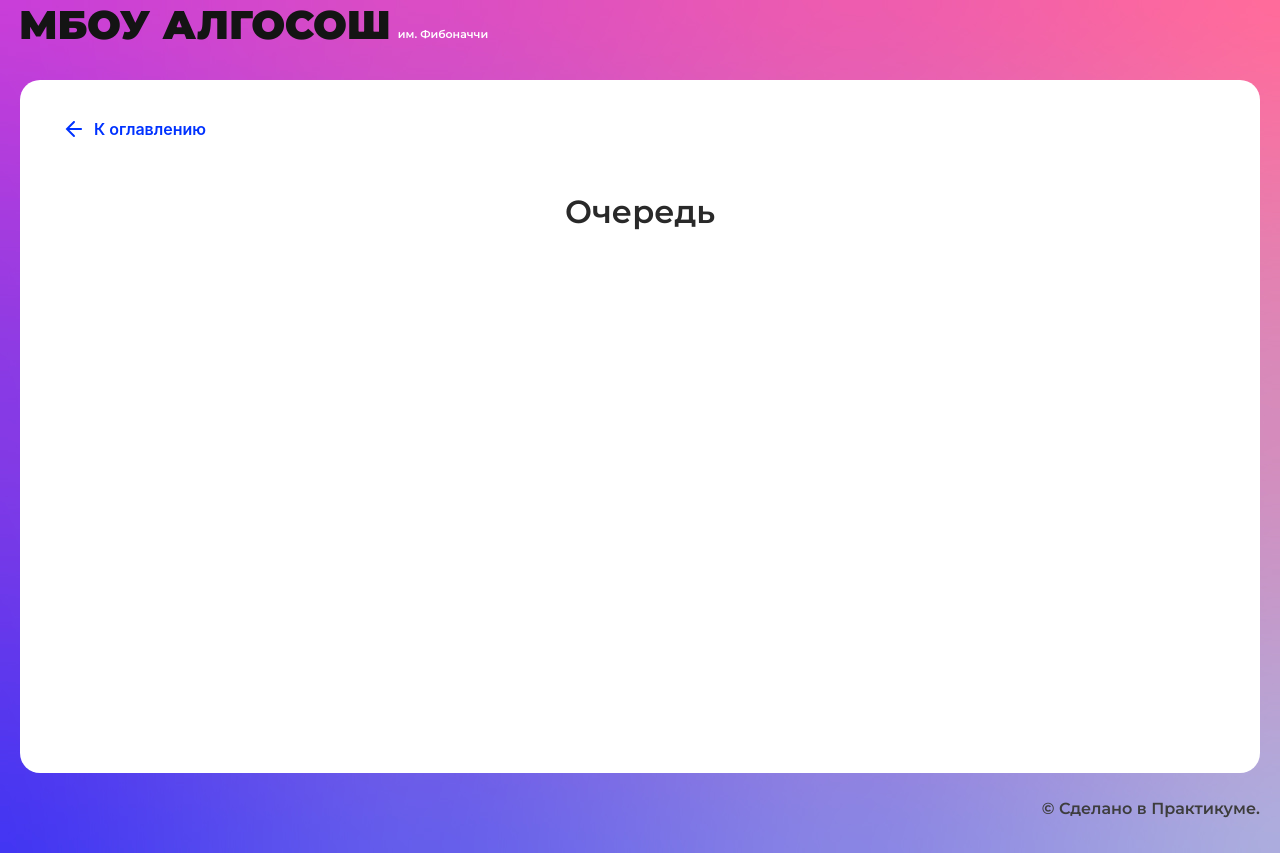
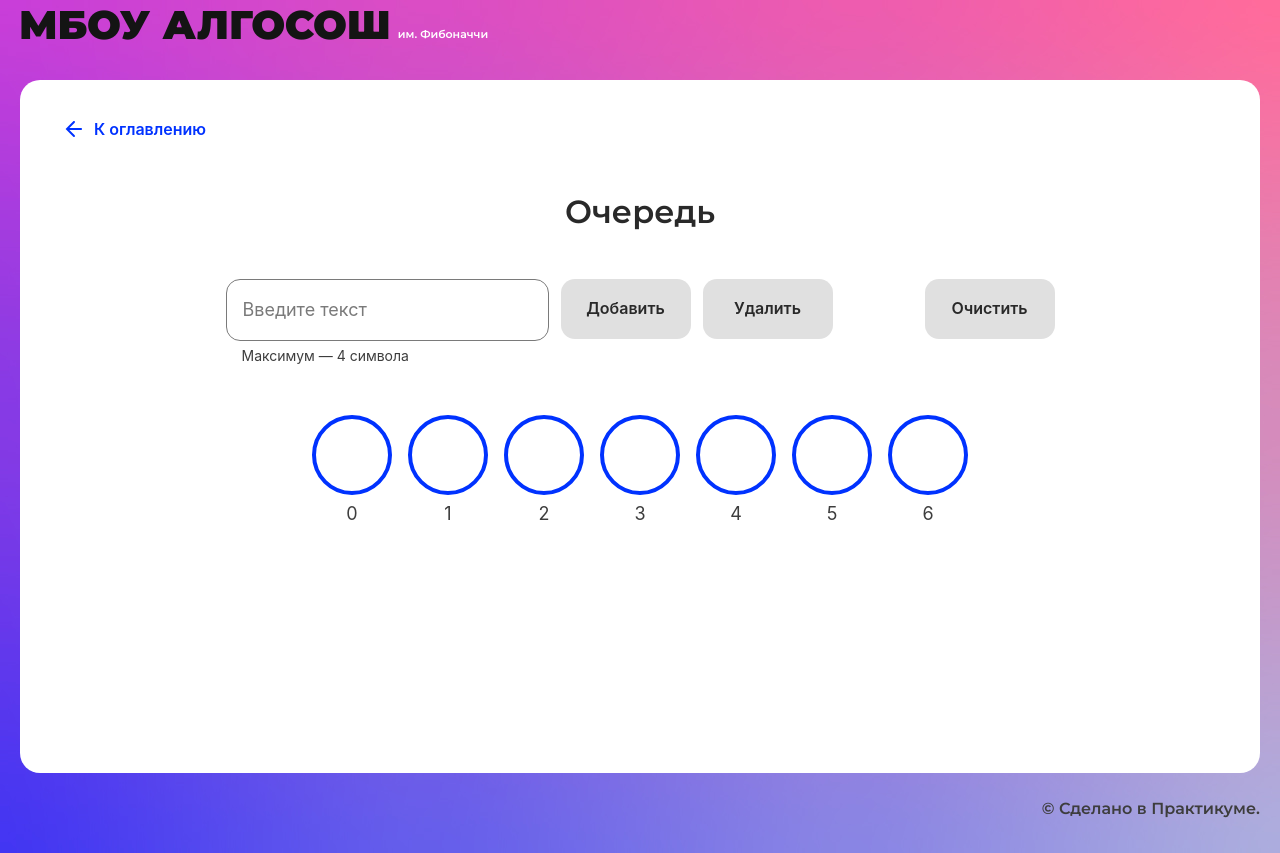
Before and after one commit to aotopkov/algoritm, a React (Create React App) app: page /queue in a window 1280 px wide. Built offline with nearby package versions, Linux system fonts and the light colour scheme.

Commit message:
add: queue

```diff
--- a/src/components/queue-page/queue-page.tsx
+++ b/src/components/queue-page/queue-page.tsx
@@ -1,10 +1,165 @@
-import React from "react";
+import React, { useEffect, useState } from "react";
 import { SolutionLayout } from "../ui/solution-layout/solution-layout";
+import styles from "./queue.module.css";
+import { Input } from "../ui/input/input";
+import { Button } from "../ui/button/button";
+import { delay, useInput } from "../../utils/utils";
+import { Circle } from "../ui/circle/circle";
+import { ElementStates } from "../../types/element-states";
+import { SHORT_DELAY_IN_MS } from "../../constants/delays";
+
+interface QueueState {
+  list: string[];
+  head: null | number;
+  tail: null | number;
+}
 
 export const QueuePage: React.FC = () => {
+  const { values, changeInput, setValue } = useInput("");
+  const [queue, setQueue] = useState<QueueState>({
+    list: [],
+    head: null,
+    tail: null,
+  });
+  const [status, setStatus] = useState<{
+    status: ElementStates;
+    index: number | null;
+  }>({ status: ElementStates.Default, index: null });
+
+  function initQueue() {
+    let tempArr = [];
+    for (let i = 0; i < 7; i++) {
+      tempArr.push("");
+    }
+    setQueue({ list: tempArr, head: null, tail: null });
+  }
+
+  useEffect(() => {
+    initQueue();
+  }, []);
+
+  async function addToQueue() {
+    let tempArr = queue.list;
+    if (queue.tail === null) {
+      tempArr[0] = values;
+      setQueue({ ...queue, tail: 0, head: 0, list: tempArr });
+      setStatus({ status: ElementStates.Changing, index: 0 });
+      await delay(SHORT_DELAY_IN_MS);
+    }
+    if (queue.tail !== null) {
+      tempArr[queue.tail + 1] = values;
+      setQueue({ ...queue, tail: queue.tail + 1, list: tempArr });
+      setStatus({ status: ElementStates.Changing, index: queue.tail + 1 });
+      await delay(SHORT_DELAY_IN_MS);
+    }
+    setStatus({ status: ElementStates.Default, index: null });
+    setValue("");
+  }
+
+  async function removeFromQueue() {
+    let tempArr = queue.list;
+    if (queue.head !== null) {
+      tempArr[queue.head] = "";
+      setQueue({ ...queue, head: queue.head + 1, list: tempArr });
+      setStatus({ status: ElementStates.Changing, index: queue.head + 1 });
+      await delay(SHORT_DELAY_IN_MS);
+      setStatus({ status: ElementStates.Default, index: null });
+    }
+  }
+
+  function clearQueue() {
+    initQueue();
+  }
+
   return (
     <SolutionLayout title="Очередь">
-
+      <div className={styles.menu_container}>
+        <Input
+          maxLength={4}
+          isLimitText={true}
+          onChange={changeInput}
+          value={values}
+        ></Input>
+        <Button
+          text="Добавить"
+          onClick={addToQueue}
+          disabled={values && queue.tail !== 6 ? false : true}
+        ></Button>
+        <Button
+          text="Удалить"
+          onClick={removeFromQueue}
+          disabled={
+            queue.head == null || queue.tail == null || queue.head >= queue.tail
+              ? true
+              : false
+          }
+        ></Button>
+        <Button
+          text="Очистить"
+          onClick={clearQueue}
+          extraClass="ml-40"
+          disabled={queue.tail ? false : true}
+        ></Button>
+      </div>
+      <ul className={styles.list_container}>
+        {queue.list.map((elem, index) => {
+          if (index === queue.head && index !== queue.tail) {
+            return (
+              <li key={index}>
+                <Circle
+                  index={index}
+                  letter={elem}
+                  head="head"
+                  state={
+                    status.index === index
+                      ? status.status
+                      : ElementStates.Default
+                  }
+                ></Circle>
+              </li>
+            );
+          }
+          if (index === queue.tail && index !== queue.head) {
+            return (
+              <li key={index}>
+                <Circle
+                  index={index}
+                  letter={elem}
+                  tail="tail"
+                  state={
+                    status.index === index
+                      ? status.status
+                      : ElementStates.Default
+                  }
+                ></Circle>
+              </li>
+            );
+          }
+          if (index === queue.tail && index === queue.head) {
+            return (
+              <li key={index}>
+                <Circle
+                  index={index}
+                  letter={elem}
+                  head="head"
+                  tail="tail"
+                  state={
+                    status.index === index
+                      ? status.status
+                      : ElementStates.Default
+                  }
+                ></Circle>
+              </li>
+            );
+          } else {
+            return (
+              <li key={index}>
+                <Circle index={index} letter={elem}></Circle>
+              </li>
+            );
+          }
+        })}
+      </ul>
     </SolutionLayout>
   );
 };
--- /dev/null
+++ b/src/components/queue-page/queue.module.css
@@ -0,0 +1,22 @@
+.menu_container {
+    margin: auto;
+    max-width: 829px;
+    display: flex;
+    flex-direction: row;
+    gap: 12px
+}
+
+
+.list_container {
+    max-width: 900px;
+    list-style: none;
+    margin: auto;
+    margin-top: 48px;
+    padding: 0;
+    display: flex;
+    flex-direction: row;
+    justify-content: center;
+    gap: 16px;
+    row-gap: 40px;
+    flex-wrap: wrap;
+}
```
